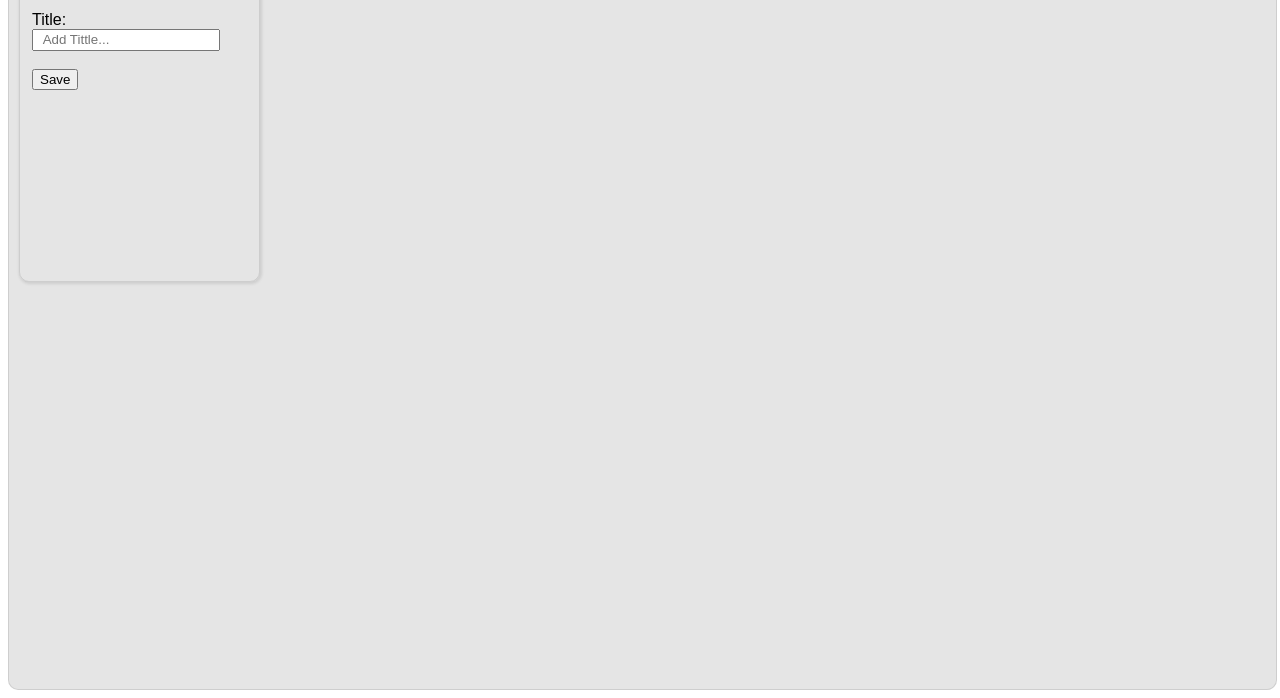
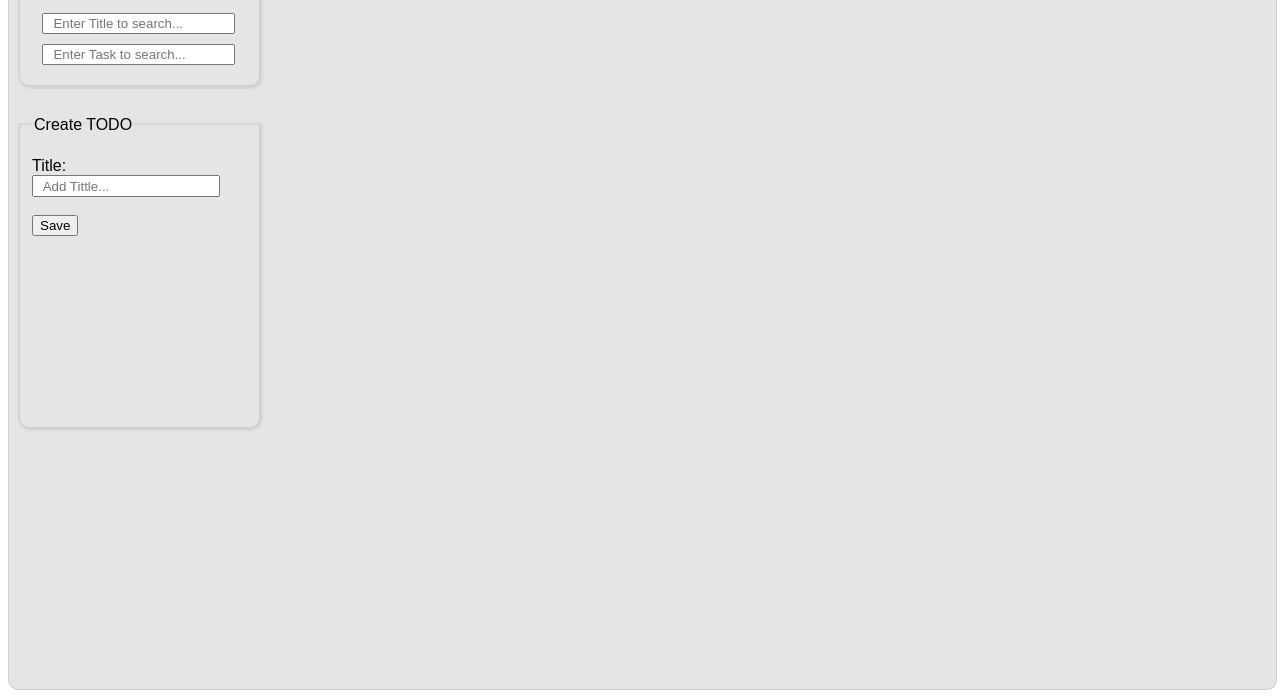
Before and after one commit to symbiote-ux/todo-symbiote-ux, a website: page public/index.html in a window 1280 px wide. Shown: the part 120-818 px from the top of the page. Drawn offline with Linux system fonts and the light colour scheme; no server answers.

```diff
--- a/package.json
+++ b/package.json
@@ -5,7 +5,8 @@
   "main": "index.js",
   "scripts": {
     "test": "export DATA_FILE_PATH=$(pwd)/test/resource/data.json;nyc mocha",
-    "start": "export DATA_FILE_PATH=$(pwd)/dataDepot/data.json;node server.js"
+    "start": "export DATA_FILE_PATH=$(pwd)/dataDepot/data.json;node server.js",
+    "dev": "export DATA_FILE_PATH=$(pwd)/dataDepot/data.json;nodemon server.js"
   },
   "repository": {
     "type": "git",
--- a/public/css/style.css
+++ b/public/css/style.css
@@ -24,10 +24,10 @@
   justify-content: flex-start;
 }
 
-fieldset {
+#createTodo {
   width: 215px;
   border: 1px solid rgba(0, 0, 0, 0.1);
-  margin: 10px 20px 10px 10px;
+  margin: 30px 20px 10px 10px;
   height: 295px;
   box-shadow: 1px 1px 3px 1px rgba(0, 0, 0, 0.1);
   border-radius: 0px 0px 10px 10px;
@@ -102,3 +102,19 @@
   cursor: pointer;
   padding: 16px;
 }
+
+.search {
+  margin: 10px 20px 10px 10px;
+}
+.search > input {
+  height: 15px;
+  width: 100%;
+}
+
+fieldset {
+  width: 215px;
+  border: 1px solid rgba(0, 0, 0, 0.1);
+  margin: 20px 20px 10px 10px;
+  box-shadow: 1px 1px 3px 1px rgba(0, 0, 0, 0.1);
+  border-radius: 0px 0px 10px 10px;
+}
--- a/public/index.html
+++ b/public/index.html
@@ -6,7 +6,7 @@
     <meta http-equiv="X-UA-Compatible" content="ie=edge" />
     <link rel="stylesheet" href="./css/style.css" />
     <script src="./js/request.js"></script>
-    <script src="./js/makeTodoHtml.js"></script>
+    <script src="./templates/template.js"></script>
     <title>ToDo</title>
   </head>
   <body>
@@ -18,6 +18,16 @@
       <div id="container">
         <div>
           <fieldset>
+            <legend>Search TODO</legend>
+            <div id="titleSearch" class="search">
+              <input type="text" placeholder="  Enter Title to search..." />
+            </div>
+            <div id="taskSearch" class="search">
+              <input type="text" placeholder="  Enter Task to search..." />
+            </div>
+          </fieldset>
+          <div>
+            <fieldset id="createTodo">
               <legend>Create TODO</legend>
               <br />
               Title:<br />
@@ -32,6 +42,7 @@
               <button onclick="addNewTodo()">Save</button>
             </fieldset>
           </div>
+        </div>
         <div id="todoList"></div>
       </div>
     </div>
```
Also changed, not shown: test/testhandlers.js (+10 -0 lines), public/templates/template.js (renamed from public/js/makeTodoHtml.js), 1 other file. Lines whose indentation alone changed are shown as unchanged.
